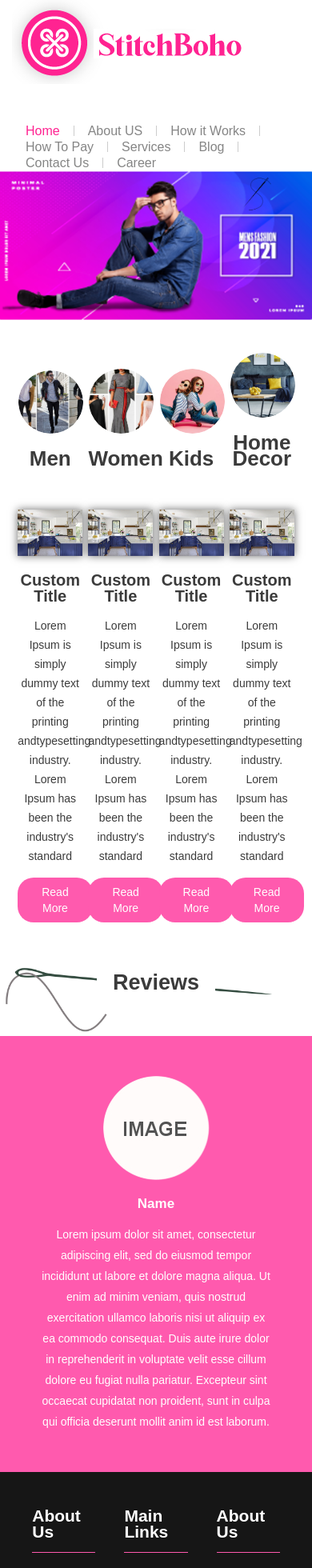
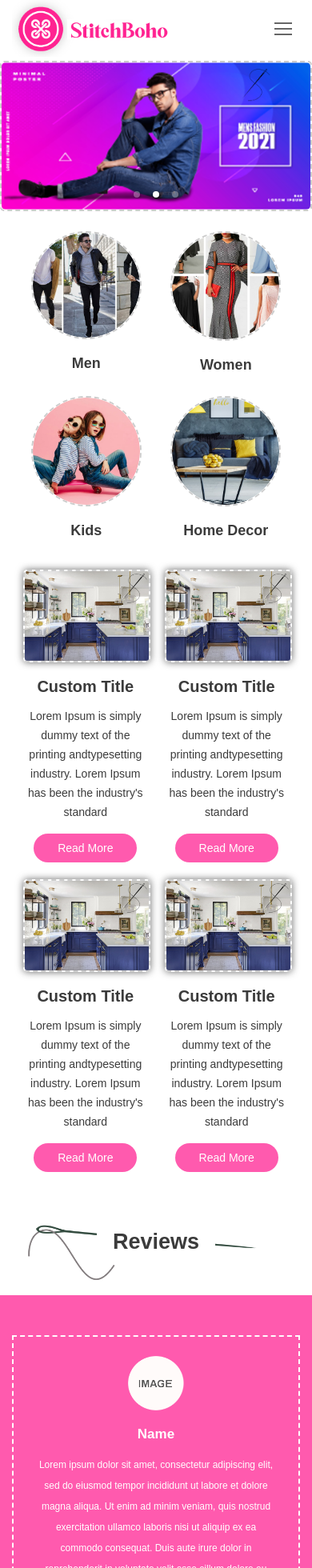
Before and after one commit to Subrata0biswas/stichboho, a React (Create React App) app: page / in a window 390 px wide. Shown: the top 1960 px of the page at 80% size. Built offline with nearby package versions, Linux system fonts and the light colour scheme.

Commit message:
responsive css

```diff
--- a/package.json
+++ b/package.json
@@ -9,6 +9,7 @@
     "react": "^17.0.2",
     "react-dom": "^17.0.2",
     "react-redux": "^7.2.3",
+    "react-responsive-carousel": "^3.2.18",
     "react-scripts": "4.0.3",
     "redux": "^4.0.5",
     "redux-promise-middleware": "^6.1.2",
--- a/public/assets/css/style.css
+++ b/public/assets/css/styles.css
@@ -11,6 +11,12 @@ body {
 .container {
   max-width: 1400px;
   padding: 0 15px;
+  margin: 0 auto;
+}
+header:after {
+  content: "";
+  display: table;
+  clear: both;
 }
 header .logo {
   float: left;
@@ -50,9 +56,14 @@ header .nav {
 header .logo img {
   width: 295px;
 }
+.main-banner {
+  border: 2px dashed #ccc;
+  border-radius: 5px;
+}
 .main-banner img {
   display: block;
   width: 100%;
+  border-radius: 5px;
 }
 .main-catagory-outer:after,
 .home-blog-outer:after {
@@ -72,7 +83,7 @@ header .logo img {
 }
 .main-catagory-outer > div.main-cata img {
   width: 100%;
-  border: 1.5px solid #fff;
+  border: 2px dashed #ccc;
   border-radius: 100%;
   display: block;
 }
@@ -96,6 +107,8 @@ header .logo img {
   width: 100%;
   box-shadow: 0 0 10px #00000094;
   margin-bottom: 20px;
+  border: 2px dashed #ccc;
+  border-radius: 5px;
 }
 .home-blog-outer > div.home-blog .title {
   color: #3b3b3b;
@@ -168,6 +181,29 @@ header .logo img {
   margin: 0 auto;
   line-height: 26px;
 }
+.review-cont-slider .container {
+  border: 2px dashed #fff;
+  padding: 50px 30px 75px;
+  width: 1000px;
+  position: relative;
+}
+.review-cont-slider .container:after {
+  content: "";
+  display: block;
+  clear: both;
+  background: #fff url(../images/stech-reviw-icon.png) no-repeat 0 0;
+  width: 40px;
+  height: 40px;
+  background-size: 85%;
+  border-radius: 100%;
+  padding: 15px;
+  background-position: center;
+  position: absolute;
+  bottom: -39px;
+  left: 50%;
+  transform: translate(-50%, 0);
+  box-shadow: 0 0 10px #00000038;
+}
 footer {
   background: #161616;
   padding: 45px 0 0px 0px;
@@ -212,6 +248,9 @@ footer {
   vertical-align: top;
   margin: 0 20px;
 }
+.review-cont-slider img {
+  width: 100px;
+}
 
 @media only screen and (max-width: 1199px) and (min-width: 992px) {
   header .logo img {
@@ -223,4 +262,132 @@ footer {
   header .nav {
     margin-top: 29px;
   }
+  .review-cont-slider .container {
+    width: 900px;
+  }
+  .review-cont-slider .cont {
+    font-size: 12px;
+  }
 }
+
+@media only screen and (max-width: 991px) and (min-width: 768px) {
+  header .logo img {
+    width: 170px;
+  }
+  .review-cont-slider .container {
+    width: 640px;
+  }
+  .review-cont-slider .cont {
+    width: 100%;
+  }
+  .nav ul li a {
+    font-size: 12px;
+  }
+  .nav ul li {
+    padding: 0 8px;
+  }
+  header .nav {
+    margin-top: 21px;
+  }
+  .main-catagory-outer > div.main-cata a {
+    font-size: 20px;
+  }
+  .home-blog-outer > div.home-blog .title {
+    font-size: 17px;
+  }
+  .home-blog .cnt {
+    line-height: 19px;
+    font-size: 13px;
+  }
+  .review-title .title-inr {
+    font-size: 20px;
+    padding: 0 100px;
+  }
+  .review-title .title-inr:after {
+    width: 305px;
+  }
+  .review-cont-slider img {
+    width: 80px;
+  }
+}
+
+@media only screen and (max-width: 767px) {
+  .review-cont-slider .container {
+    width: 85%;
+    padding: 24px 30px 50px;
+  }
+  .review-cont-slider .cont {
+    width: 100%;
+    font-size: 12px;
+  }
+  .review-cont-slider img {
+    width: 70px;
+  }
+  .review-cont-slider .container:after {
+    width: 32px;
+    height: 32px;
+    background-size: 83%;
+  }
+  header .logo img {
+    width: 200px;
+  }
+  .nav ul.nav-ul {
+    display: none;
+  }
+  .mob-nav > span {
+    display: block;
+    background: #666666;
+    width: 22px;
+    height: 2px;
+    margin-bottom: 5px;
+  }
+  header .nav {
+    margin-top: 28px;
+  }
+  .mob-nav {
+    margin-right: 10px;
+  }
+  .main-catagory-outer > div.main-cata,
+  .home-blog-outer > div.home-blog {
+    vertical-align: top;
+  }
+  .main-catagory-outer > div.main-cata a {
+    font-size: 18px;
+  }
+  .main-catagory-outer > div.main-cata img {
+    width: 80%;
+    margin: 0 auto;
+  }
+  .home-blog-outer > div.home-blog {
+    width: 43%;
+    margin: 0 3% 6%;
+  }
+}
+@media only screen and (max-width: 480px) {
+  .review-cont-slider .container {
+    width: 76%;
+  }
+  .review-title .title-inr {
+    padding: 0 92px;
+  }
+  .review-title .title-inr:after {
+    width: 300px;
+  }
+  .main-catagory-outer > div.main-cata {
+    width: 46.5%;
+    margin: 0 1% 8%;
+  }
+  .home-blog-outer {
+    margin: 10px 0 40px;
+  }
+  .main-catagory-outer {
+    margin: 25px 0 0;
+  }
+  .footer-inr > div {
+    width: 100%;
+    margin: 0 0 30px;
+  }
+  .copyright > span {
+    margin: 0 11px;
+  }
+}
--- a/public/index.html
+++ b/public/index.html
@@ -26,7 +26,7 @@
     -->
     <title>React App</title>
 
-    <link href="%PUBLIC_URL%/assets/css/style.css" rel="stylesheet" type="text/css">
+    <link href="%PUBLIC_URL%/assets/css/styles.css" rel="stylesheet" type="text/css">
     <!-- <link href="assets/css/style.css" rel='stylesheet' type="text/css"> -->
   </head>
   <body>
--- a/src/screens/home/home.js
+++ b/src/screens/home/home.js
@@ -1,4 +1,6 @@
 import React from 'react';
+import "react-responsive-carousel/lib/styles/carousel.min.css"; // requires a loader
+import { Carousel } from 'react-responsive-carousel';
 // import connect from 'react-redux'
 
 // import component
@@ -19,7 +21,11 @@ class Home extends React.Component{
     {/* start body */}
         <main>
             <div class="main-banner">
+            <Carousel showArrows={false} autoPlay={true} showStatus={false} showThumbs={false}>
                 <img src="assets/images/main-ban.jpg" alt=""/>
+                <img src="assets/images/main-ban.jpg" alt=""/>
+                <img src="assets/images/main-ban.jpg" alt=""/>
+            </Carousel>
             </div>
             <div class="container">
                 <div class="row">
```
Also changed, not shown: public/assets/images/stech-reviw-icon.png (added), 1 other file (tests, documents, lock files or other folders).
